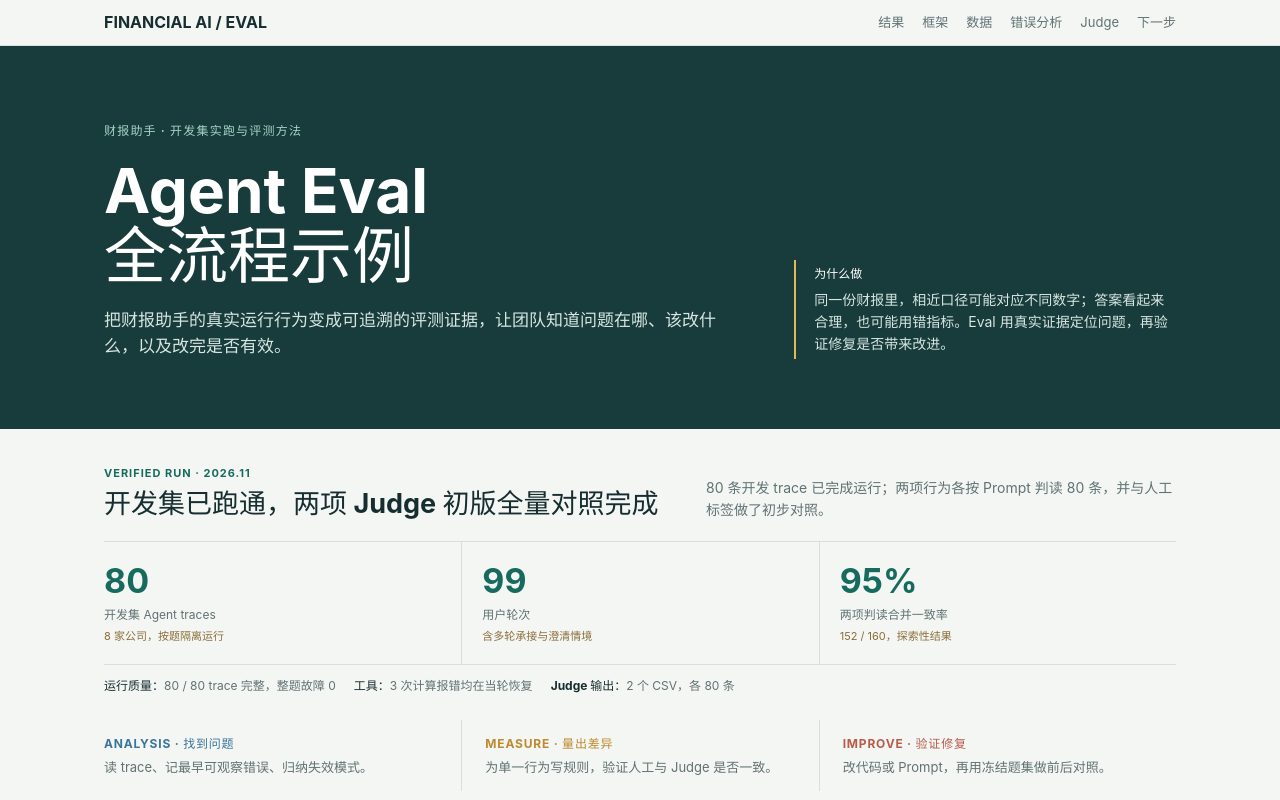
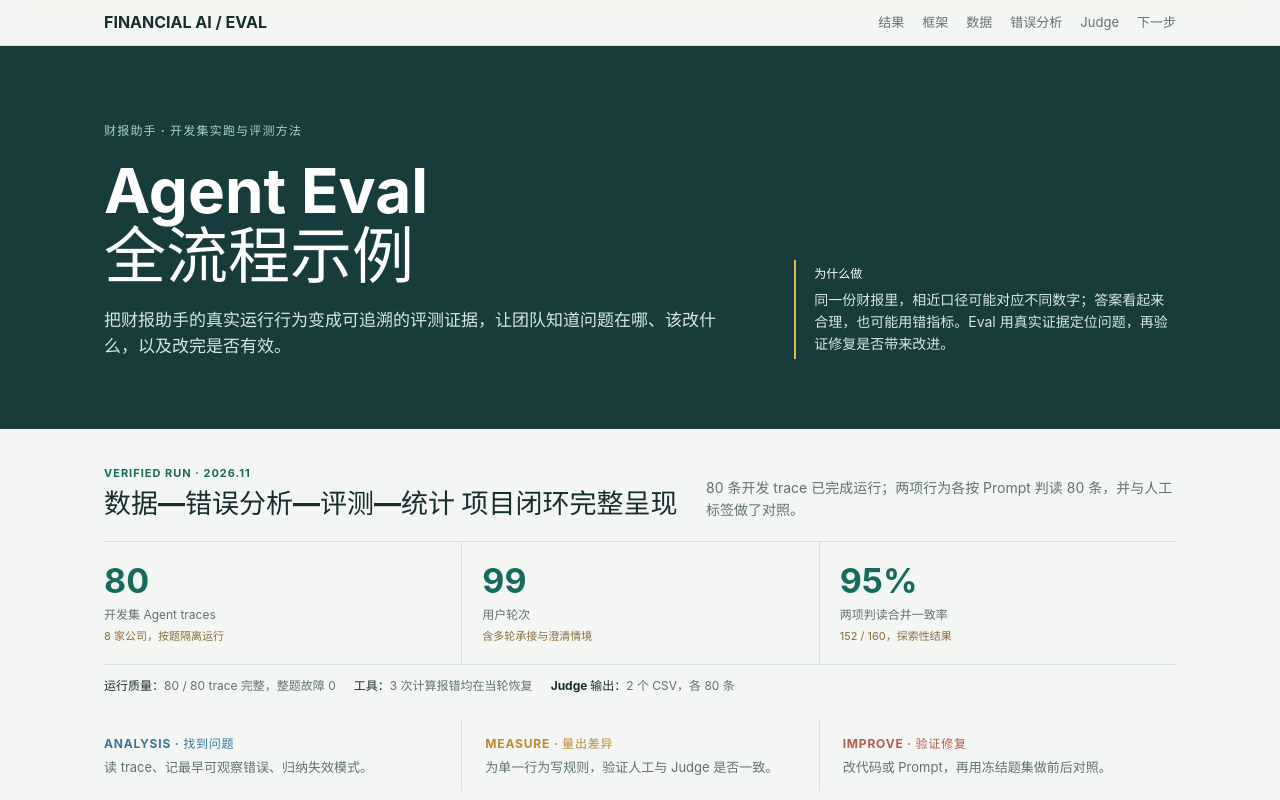
Before and after one commit to Yue-Shruai/agent-eval-report, a plain HTML site: page index.html in a window 1280 px wide. Shown: the top 800 px of the page. Drawn offline with Linux system fonts and the light colour scheme.

Commit message:
Update report results summary

```diff
--- a/index.html
+++ b/index.html
@@ -28,7 +28,7 @@
   <header class="top"><div class="top-inner"><div class="brand">FINANCIAL AI / EVAL</div><nav class="nav" aria-label="报告导航"><a href="#result">结果</a><a href="#framework">框架</a><a href="#data">数据</a><a href="#analysis">错误分析</a><a href="#measure">Judge</a><a href="#improve">下一步</a></nav></div></header>
   <section class="hero"><div class="hero-inner"><div><div class="eyebrow">财报助手 · 开发集实跑与评测方法</div><h1>Agent Eval<br>全流程示例</h1><p>把财报助手的真实运行行为变成可追溯的评测证据，让团队知道问题在哪、该改什么，以及改完是否有效。</p></div><div class="hero-note"><strong>为什么做</strong>同一份财报里，相近口径可能对应不同数字；答案看起来合理，也可能用错指标。Eval 用真实证据定位问题，再验证修复是否带来改进。</div></div></section>
   <main>
-    <section class="results" id="result"><div class="section-head"><div><div class="section-kicker">Verified run · 2026.11</div><h2>开发集已跑通，两项 Judge 初版全量对照完成</h2></div><p>80 条开发 trace 已完成运行；两项行为各按 Prompt 判读 80 条，并与人工标签做了初步对照。</p></div>
+    <section class="results" id="result"><div class="section-head"><div><div class="section-kicker">Verified run · 2026.11</div><h2>数据—错误分析—评测—统计 项目闭环完整呈现</h2></div><p>80 条开发 trace 已完成运行；两项行为各按 Prompt 判读 80 条，并与人工标签做了对照。</p></div>
       <div class="metrics"><div class="metric"><b>80</b><span>开发集 Agent traces</span><small>8 家公司，按题隔离运行</small></div><div class="metric"><b>99</b><span>用户轮次</span><small>含多轮承接与澄清情境</small></div><div class="metric"><b>95%</b><span>两项判读合并一致率</span><small>152 / 160，探索性结果</small></div></div>
       <div class="run-detail"><span><strong>运行质量：</strong>80 / 80 trace 完整，整题故障 0</span><span><strong>工具：</strong>3 次计算报错均在当轮恢复</span><span><strong>Judge 输出：</strong>2 个 CSV，各 80 条</span></div>
       <div class="flywheel"><div class="wheel"><b>Analysis · 找到问题</b><span>读 trace、记最早可观察错误、归纳失效模式。</span></div><div class="wheel"><b>Measure · 量出差异</b><span>为单一行为写规则，验证人工与 Judge 是否一致。</span></div><div class="wheel"><b>Improve · 验证修复</b><span>改代码或 Prompt，再用冻结题集做前后对照。</span></div></div>
```
